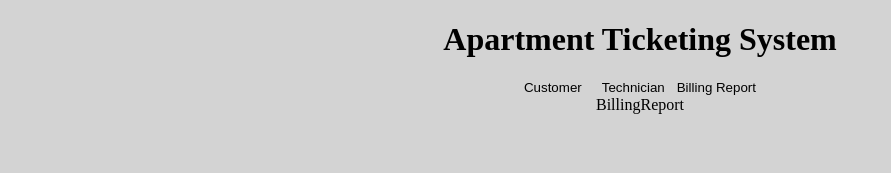
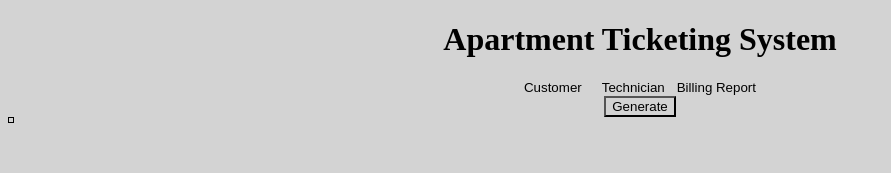
Before and after one commit to Cup-Of-JavaScript/Capstone-ATS-FE, a React (Create React App) app: page /billing in a window 1280 px wide. Shown: the top 173 px of the page, without its empty margins (0-891 px from the left). Built offline with nearby package versions, Linux system fonts and the light colour scheme.

Commit message:
billing and button

```diff
--- a/src/BillingReport.css
+++ b/src/BillingReport.css
@@ -0,0 +1,14 @@
+* {
+    justify-content: space-between;
+    text-align: center;
+    background: lightgray;
+  }
+
+  h1 {
+    margin-bottom: 20px;
+  }
+
+  table {
+    border: 1px solid black;
+    padding: 2px;
+  }
--- a/src/BillingReport.js
+++ b/src/BillingReport.js
@@ -1,8 +1,36 @@
-import React from 'react'
+import {useState} from 'react'
+import axios from 'axios'
 import './BillingReport.css'
 
 export const BillingReport = () => {
-  return (
-    <div>BillingReport</div>
-  )
+  let [bill, setBill] = useState([])
+
+  const clickHandler = async () => {
+    let result = await axios.get(`http://localhost:5150/BillingReport/`)
+    setBill(result.data)
+
 }
+
+return (
+    <div>
+        <button onClick={() => clickHandler()}>Generate</button>
+        <table>
+            <tbody>
+                {bill.map(bill => (
+                    <tr key={bill.id}>
+                        <td>Customer: {bill.customer_name} </td>
+                        <td>Technician: {bill.tech_name} </td>
+                        <td>Issue: {bill.category_name} </td>
+                        <td>Urgency: {bill.urgency_name} </td>
+                        <td>Cost: {bill.total_cost} </td>
+                    </tr>
+                ))}
+            </tbody>
+        </table>
+
+
+
+    </div>
+
+)
+}
--- a/src/Customer.js
+++ b/src/Customer.js
@@ -5,7 +5,7 @@ import "./Customer.css";
 const Customer = () => {
     let inputNameRef = useRef("");
 
-    const [selectedOptions, setSelectedOptions] = useState([]);
+    const [categoryOptions, setCategoryOptions] = useState([]);
     const [urgentOptions, setUrgentOptions] = useState([]);
     const [categoryListId, setCategoryListId] = useState(0)
     const [urgencyListId, setUrgencyListId] = useState(0)
@@ -13,7 +13,7 @@ const Customer = () => {
     useEffect(() => {
         const fetch = async () => {
             let r = await axios.get(`http://localhost:5150/category`)
-            setSelectedOptions(r.data)
+            setCategoryOptions(r.data)
         }
         fetch()
     }, [])
@@ -27,7 +27,7 @@ const Customer = () => {
     }, [])
 
     const onhandleSelect = async (category) => {
-        setSelectedOptions(category);
+        setCategoryOptions(category);
         console.log(categoryListId)
         let result = await axios.get(`http://localhost:5150/category`)
         setCategoryListId(result.data)
@@ -62,12 +62,11 @@ const Customer = () => {
                 Category:
             </div>
             <select
-                onChange={(e) => onhandleSelect(e.target.value)}
-            >
+                onChange={(e) => onhandleSelect(e.target.value)}>
                 <option value="">
                     Select Category
                 </option>
-                {selectedOptions.map((s) => (
+                {categoryOptions.map((s) => (
                     <option key={s.category_id} value={s.category_id}>
                         {s.category_name}
                     </option>
```
